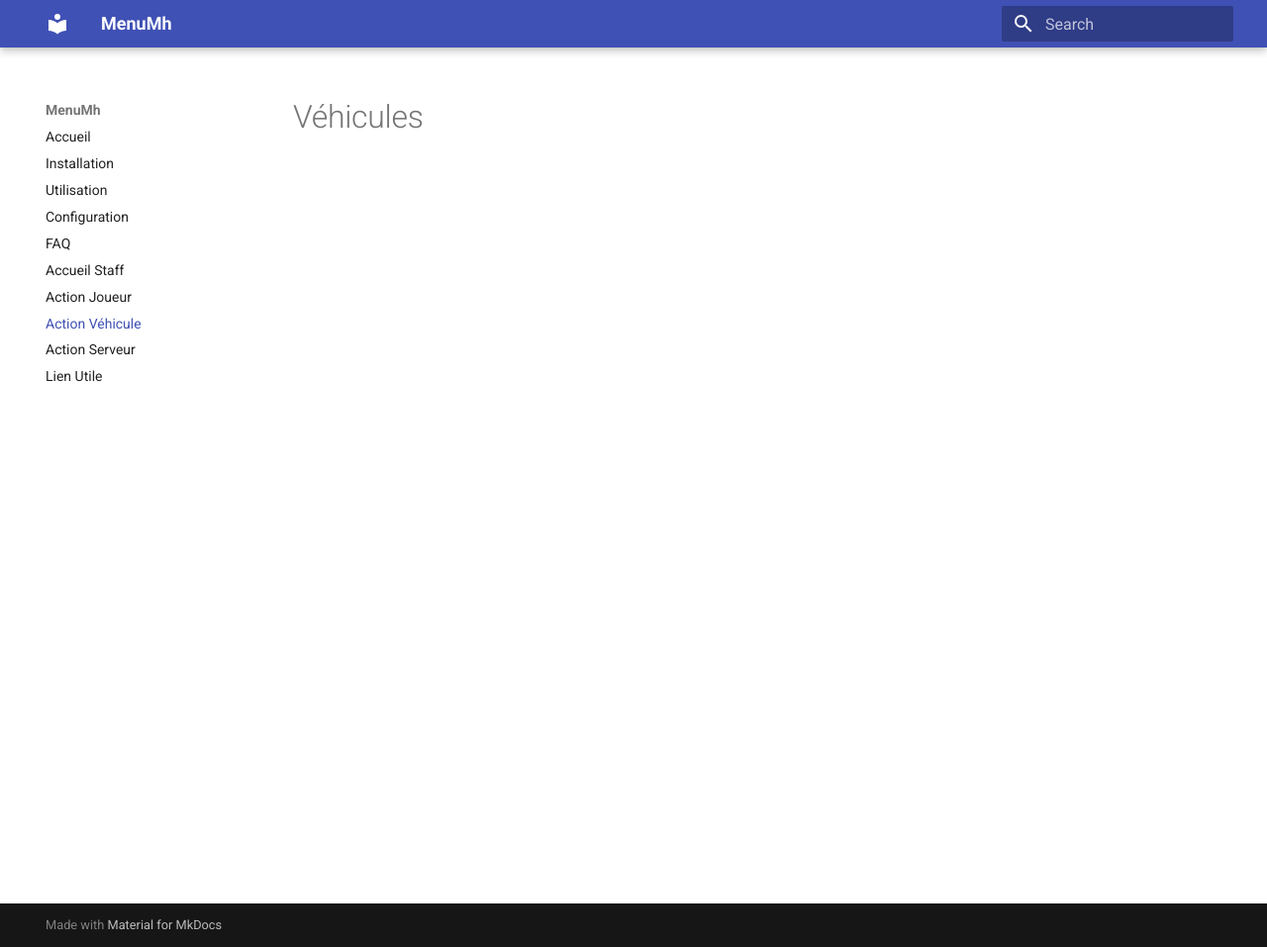
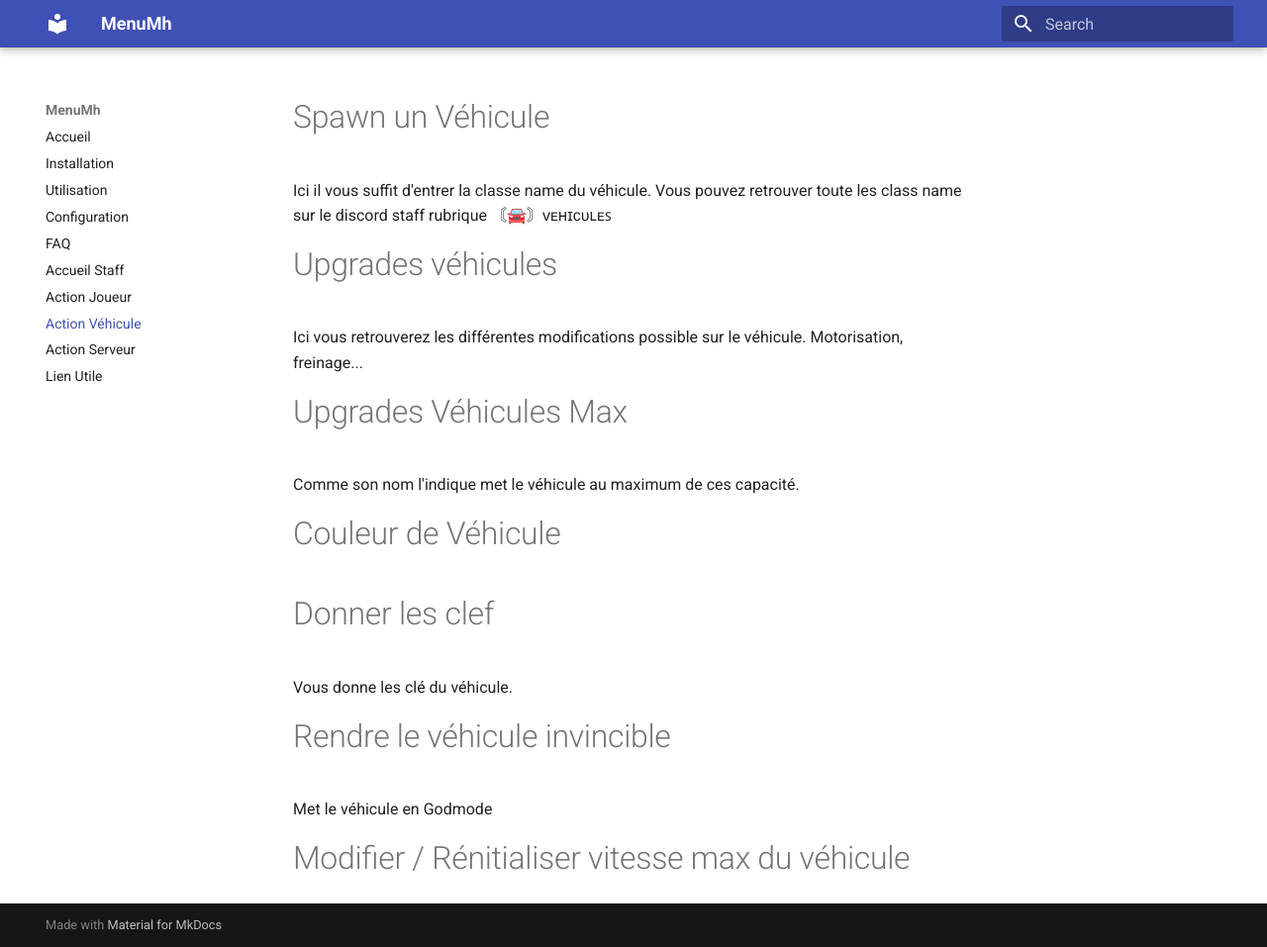
Before and after one commit to BastouP/DocMh, an MkDocs documentation site: the page built from docs/Véhicule.md, in a window 1280 px wide and 957 px high. Shown: the whole window at 99% size. Built offline with MkDocs 1.6.1 and Material for MkDocs 9.7.7, drawn with Linux system fonts in a browser that asks for light colours.

Commit message:
Update Véhicule.md

```diff
--- a/docs/Véhicule.md
+++ b/docs/Véhicule.md
@@ -1 +1,14 @@
-# Véhicules
+# Spawn un Véhicule
+Ici il vous suffit d'entrer la classe name du véhicule. Vous pouvez retrouver toute les class name sur le discord staff rubrique 〘🚘〙ᴠᴇʜɪᴄᴜʟᴇꜱ
+# Upgrades véhicules
+Ici vous retrouverez les différentes modifications possible sur le véhicule. Motorisation, freinage...
+# Upgrades Véhicules Max
+Comme son nom l'indique met le véhicule au maximum de ces capacité.
+# Couleur de Véhicule
+
+# Donner les clef
+Vous donne les clé du véhicule.
+
+# Rendre le véhicule invincible
+Met le véhicule en Godmode
+# Modifier / Rénitialiser vitesse max du véhicule
```
